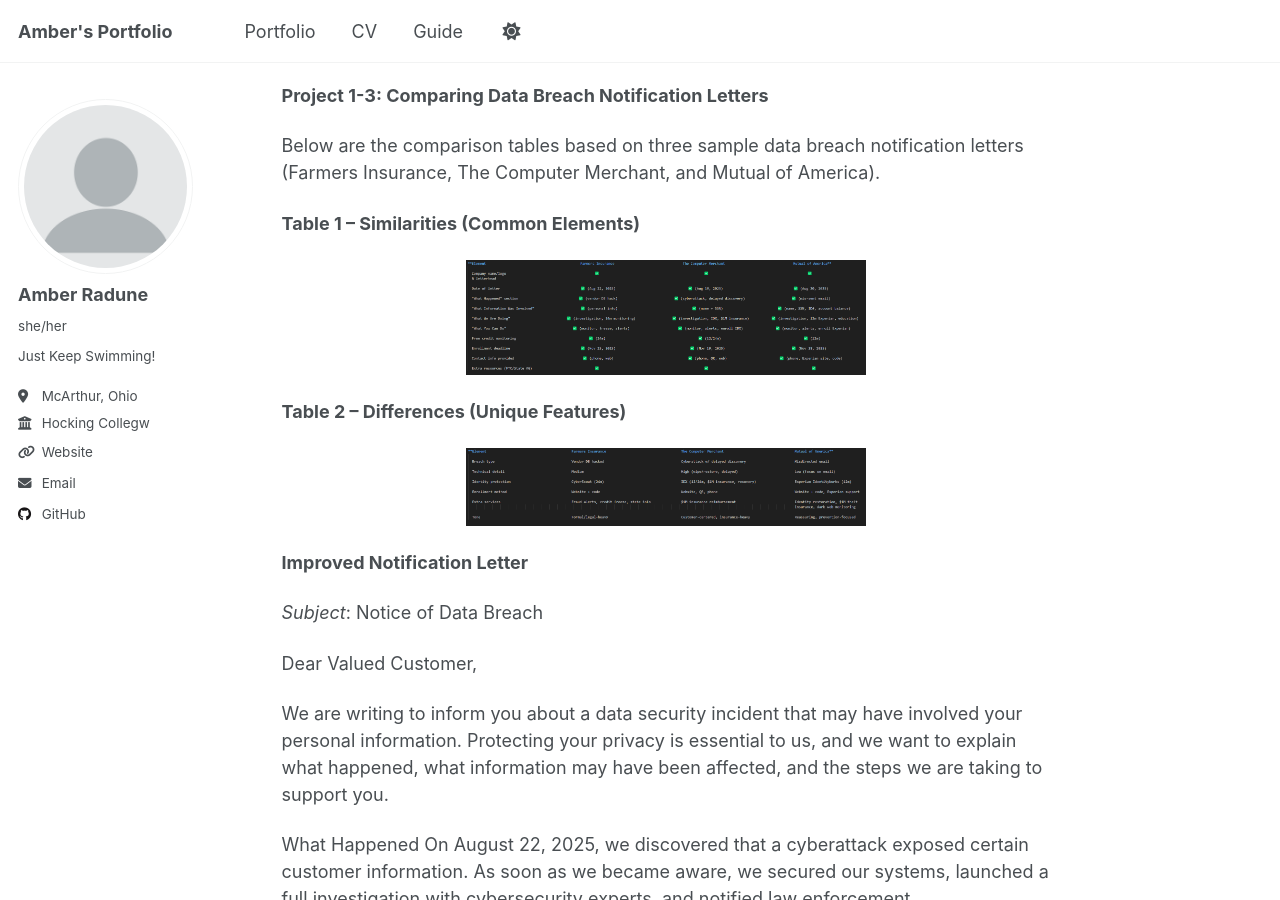
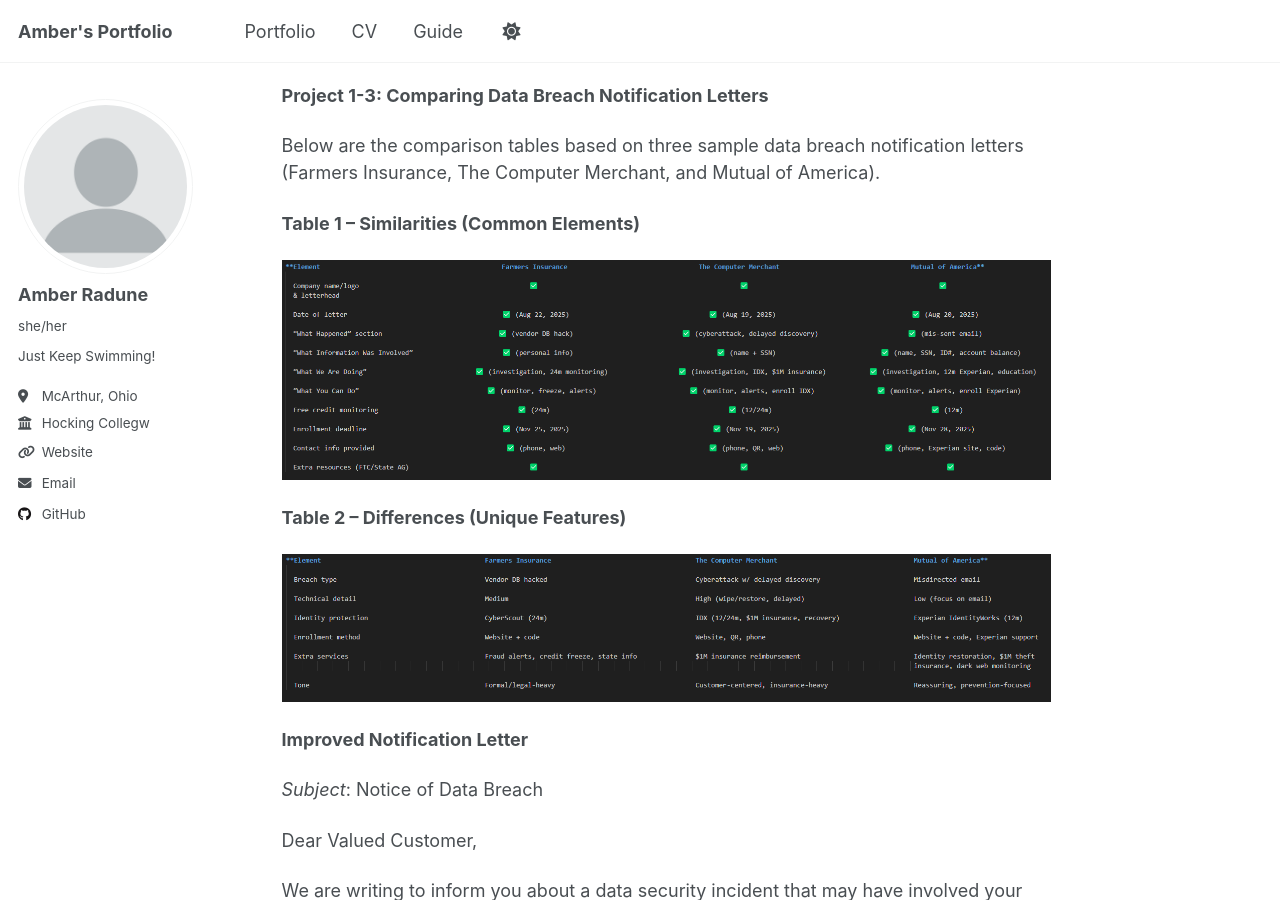
Before and after one commit to TinyBumblee/AmberR.github.io, a Jekyll site: the page built from _portfolio/Week 1 Interactive Lab.md, in a window 1280 px wide and 900 px high, scrolled down 2230 px. Built offline with Jekyll 4.4.1, drawn with Linux system fonts in a browser that asks for light colours; a script that is not in the unit is left out.

Commit message:
Update Week 1 Interactive Lab.md

```diff
--- a/_portfolio/Week 1 Interactive Lab.md
+++ b/_portfolio/Week 1 Interactive Lab.md
@@ -96,14 +96,14 @@ Below are the comparison tables based on three sample data breach notification l
 
 **Table 1 – Similarities (Common Elements)**
 
-![Similarities (Common Elements)](/images/Table 1 – Similarities (Common Elements).png){: .align-center width="400px"}
+![Similarities (Common Elements)](/images/Table 1 – Similarities (Common Elements).png)
 
 
 
 
 **Table 2 – Differences (Unique Features)**
 
-![Differences (Unique Features)](/images/Table 2 – Differences (Unique Features).png){: .align-center width="400px"}
+![Differences (Unique Features)](/images/Table 2 – Differences (Unique Features).png)
 
 
 
```
